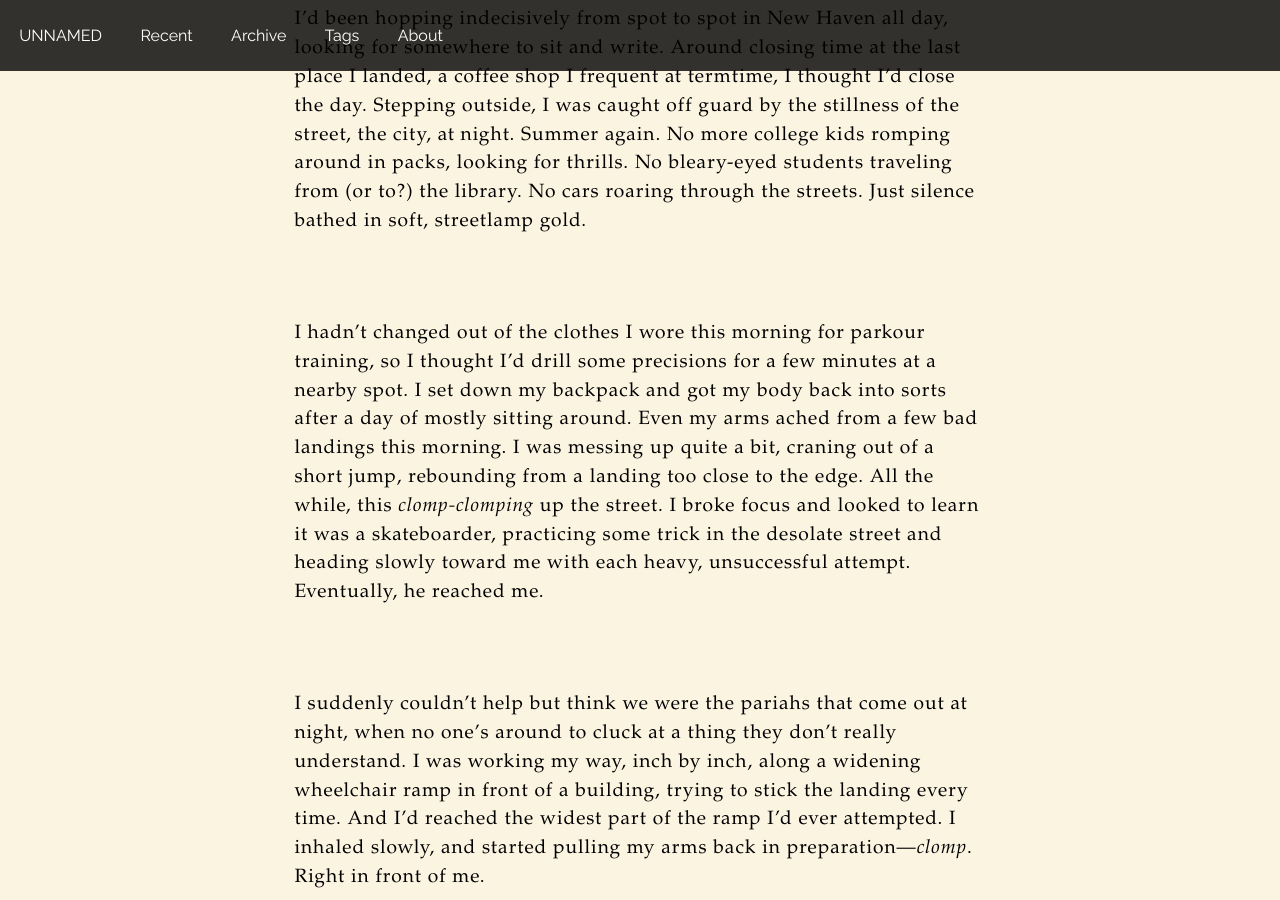
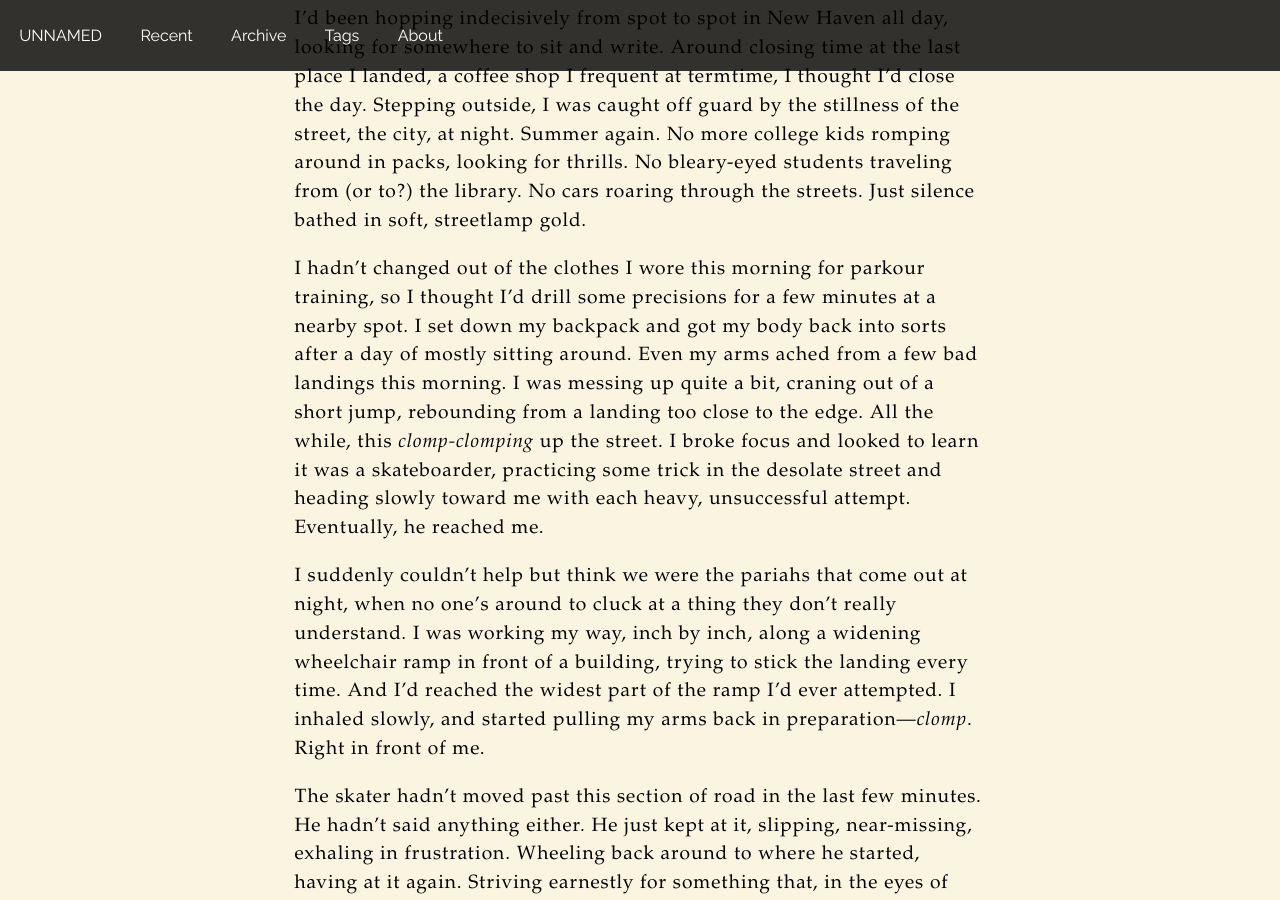
Before and after one commit to jk5228/unnamed, a Jekyll site: the page built from _posts/2014-05-12-sublime.md, in a window 1280 px wide and 900 px high, scrolled down 1097 px. Built offline with Jekyll 4.4.1, drawn with Linux system fonts in a browser that asks for light colours; Markdown is read by kramdown in place of the engine named in the settings.

Commit message:
new post

```diff
--- a/_layouts/post.html
+++ b/_layouts/post.html
@@ -59,7 +59,7 @@
 			<h2 class="title" id="title1">{{ page.title }}</h2>
 			<p class="date">{{ page.date | date: "%B %-d, %Y" }}</p>
 			<p></p>
-			<p>{{ page.content | newline_to_br }}</p>
+			<p>{{ page.content | markdownify }}</p>
 			<div class="footer"></div>
 		</div>
 	</div>
```
